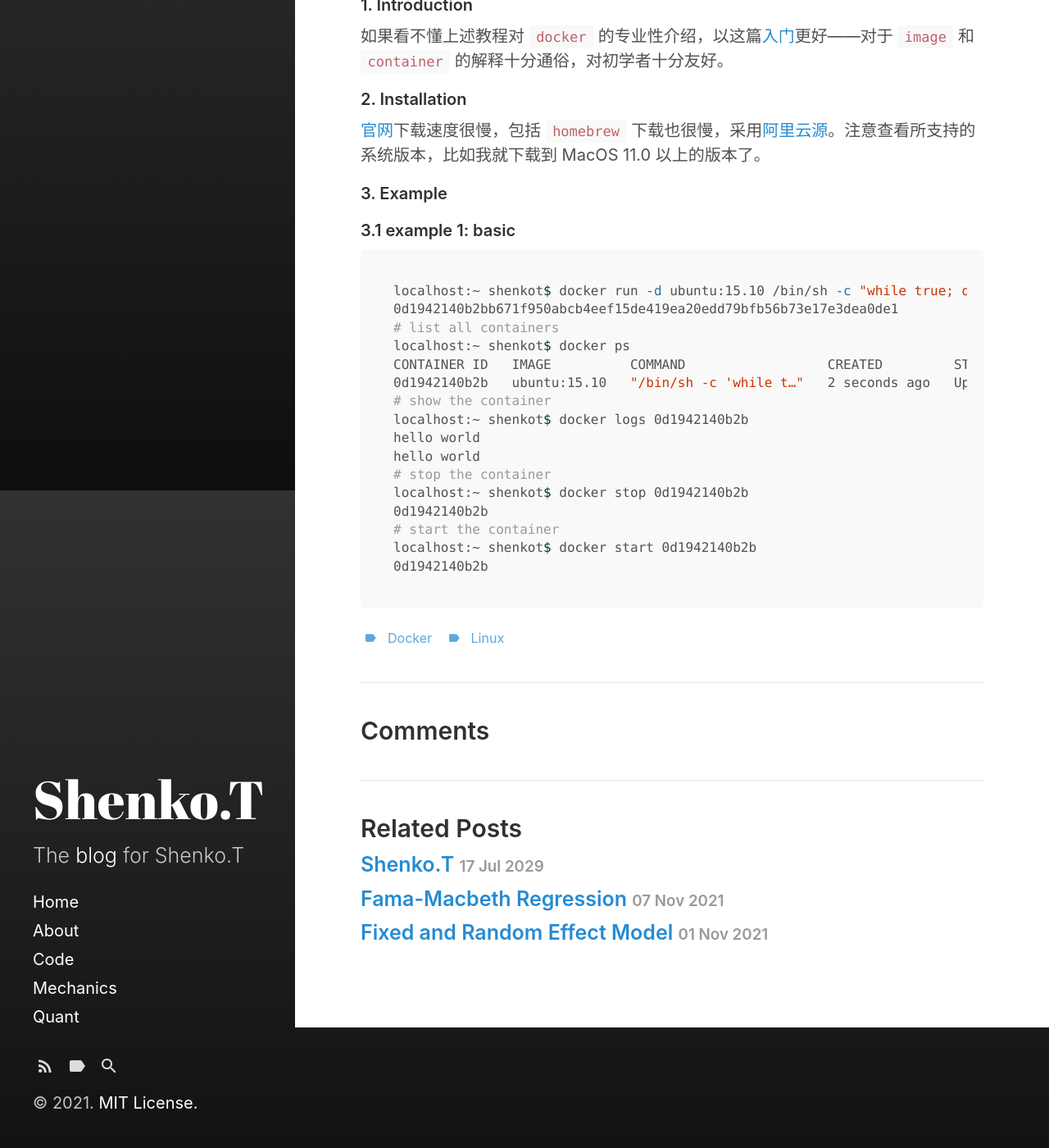
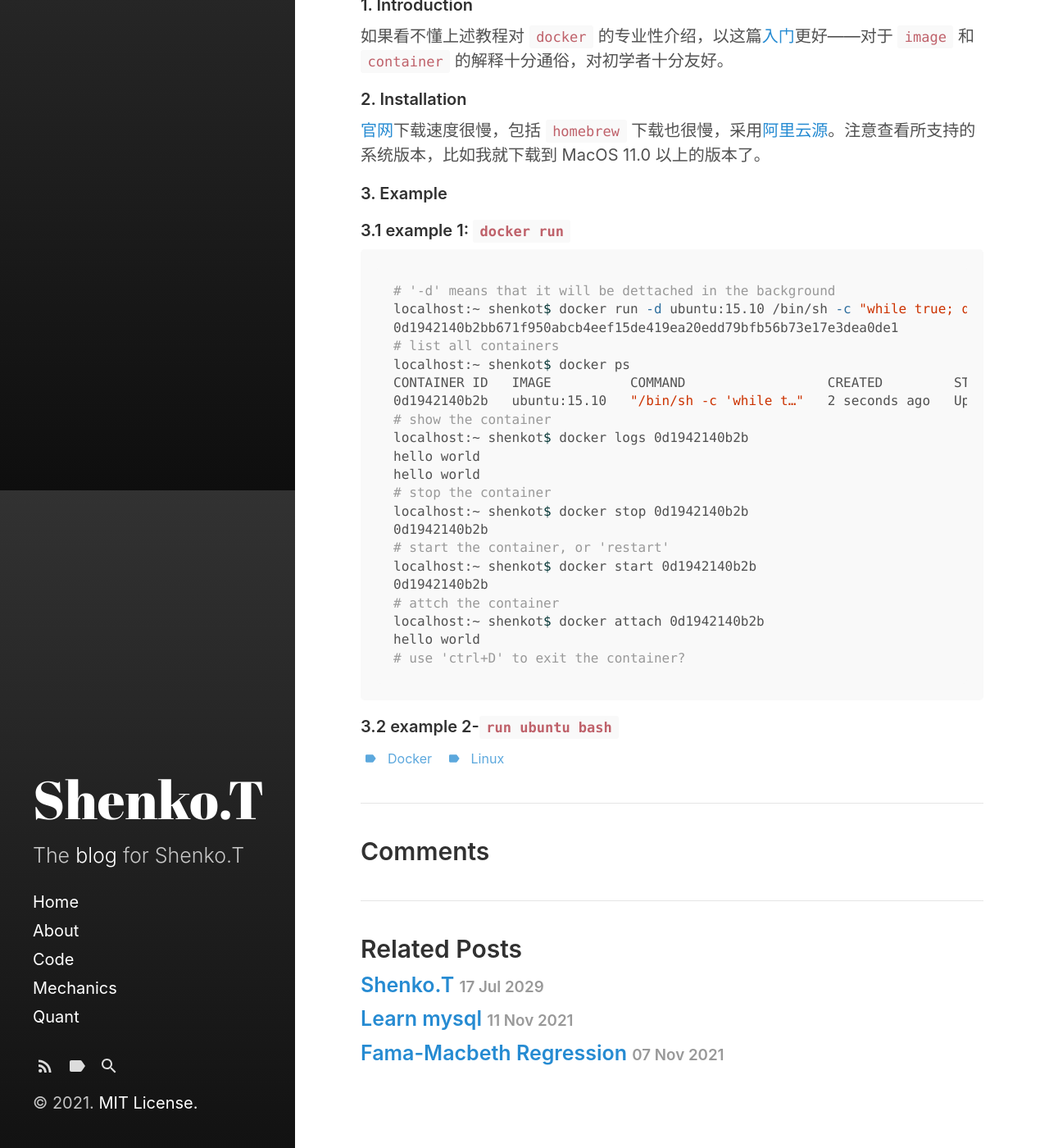
Before and after one commit to DA0717/DA0717.github.io, a Jekyll site: the page built from _posts/2021-11-09-learn-docker.md, in a window 1280 px wide and 1400 px high, scrolled down 302 px. Shown: the whole window at 82% size. Built offline with Jekyll 4.4.1, drawn with Linux system fonts in a browser that asks for light colours; some of the changed text lies outside the part shown.

Commit message:
post modified

````diff
--- a/_posts/2021-11-09-learn-docker.md
+++ b/_posts/2021-11-09-learn-docker.md
@@ -24,9 +24,10 @@ last_modified_at: 2021-11-09T10:47:48-05:00
 
 #### 3. Example
 
-##### 3.1 example 1: basic
+##### 3.1 example 1: `docker run`
 
 ```bash
+# '-d' means that it will be dettached in the background
 localhost:~ shenkot$ docker run -d ubuntu:15.10 /bin/sh -c "while true; do echo hello world; sleep 1; done"
 0d1942140b2bb671f950abcb4eef15de419ea20edd79bfb56b73e17e3dea0de1
 # list all containers
@@ -40,7 +41,13 @@ hello world
 # stop the container
 localhost:~ shenkot$ docker stop 0d1942140b2b
 0d1942140b2b
-# start the container
+# start the container, or 'restart'
 localhost:~ shenkot$ docker start 0d1942140b2b
 0d1942140b2b
+# attch the container
+localhost:~ shenkot$ docker attach 0d1942140b2b
+hello world
+# use 'ctrl+D' to exit the container?
 ```
+
+##### 3.2 example 2-`run ubuntu bash`
````
Also changed, not shown: other parts of _posts/2021-11-09-learn-docker.md (+2 -2 lines), _posts/2021-11-11-learn-mysql.md (added, +28 -0 lines).
